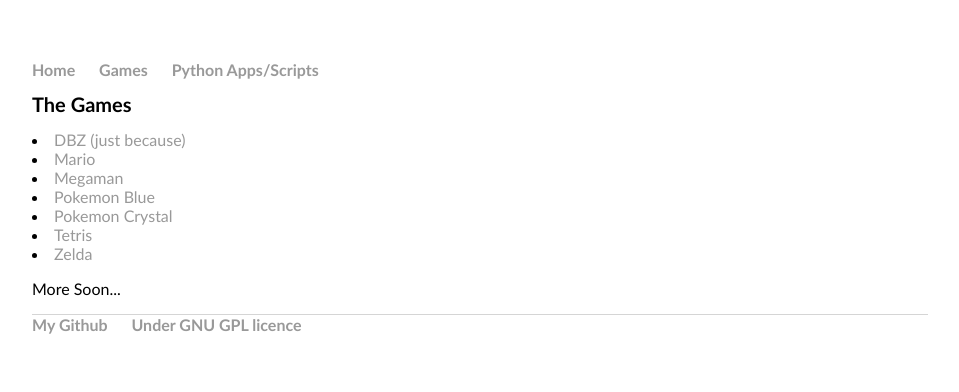
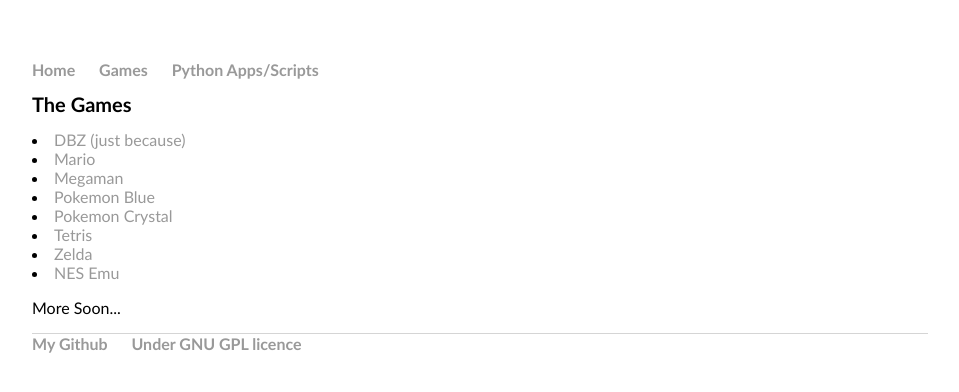
Before and after one commit to hen6003/hen6003.github.io, a Jekyll site: the page built from games/index.html, in a window 1280 px wide. Shown: the top 392 px of the page, without its empty margins (160-1119 px from the left). Built offline with Jekyll 4.4.1, drawn with Linux system fonts in a browser that asks for light colours.

Commit message:
Update index.html

```diff
--- a/games/index.html
+++ b/games/index.html
@@ -11,5 +11,6 @@ title: Games
 	<li><a href="/games/web1">Pokemon Crystal</a></li>
 	<li><a href="/games/web2">Tetris</a></li>
 	<li><a href="/games/web6">Zelda</a></li>
+	<li><a href="http://peteward44.github.io/WebNES/index_app.html">NES Emu</a></li>
 	<p>More Soon...</p>
 </div><!-- /.blurb -->
```
